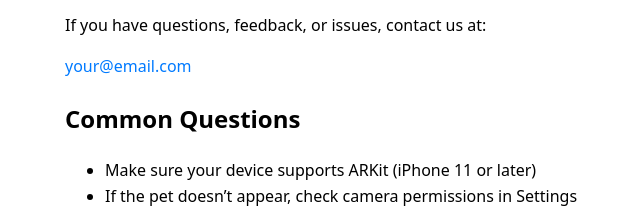
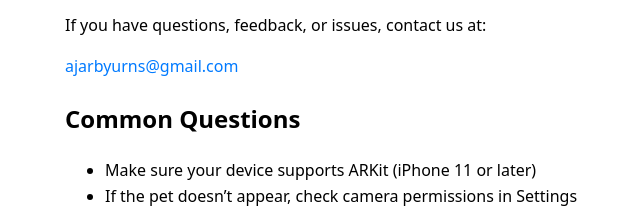
Before and after one commit to ajarbyurns/arcritter-support, a plain HTML site: page index.html in a window 1280 px wide. Shown: the part 136-349 px from the top of the page, 275-915 px from the left. Drawn offline with Linux system fonts and the light colour scheme.

Commit message:
Update index.html

```diff
--- a/index.html
+++ b/index.html
@@ -26,7 +26,7 @@
   <h1>AR Pet – Support</h1>
   <p>Thanks for downloading AR Pet!</p>
   <p>If you have questions, feedback, or issues, contact us at:</p>
-  <p><a href="mailto:your@email.com">your@email.com</a></p>
+  <p><a href="mailto:ajarbyurns@gmail.com">ajarbyurns@gmail.com</a></p>
 
   <h2>Common Questions</h2>
   <ul>
```
